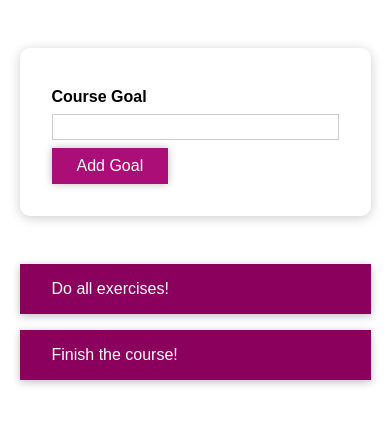
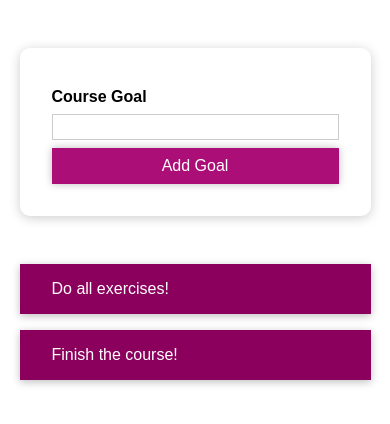
Before and after one commit to tmps880305/my-second-react-app, a React (Create React App) app: page / in a window 390 px wide. Shown: the top 424 px of the page. Built offline with nearby package versions, Linux system fonts and the light colour scheme.

Commit message:
Section 6-78: Media Query using Styled-Components
responsive with screen size

```diff
--- a/src/components/CourseGoals/CourseInput/CourseInput.js
+++ b/src/components/CourseGoals/CourseInput/CourseInput.js
@@ -2,7 +2,6 @@ import React, {useState} from 'react';
 
 import styled from 'styled-components';
 import Button from '../../UI/Button/Button';
-import './CourseInput.css';
 
 const FormControl = styled.div`
     margin: 0.5rem 0;
--- a/src/components/UI/Button/Button.js
+++ b/src/components/UI/Button/Button.js
@@ -1,9 +1,7 @@
-// import React from 'react';
 import styled from 'styled-components'
 
-// import './Button.css';
-
 const Button = styled.button`
+    width: 100%;
     font: inherit;
     padding: 0.5rem 1.5rem;
     border: 1px solid #8b005d;
@@ -12,6 +10,9 @@ const Button = styled.button`
     box-shadow: 0 0 4px rgba(0, 0, 0, 0.26);
     cursor: pointer;
 
+    @media (min-width: 768px){
+      width: auto;
+    }
 
     &:focus {
       outline: none;
@@ -26,12 +27,5 @@ const Button = styled.button`
 
 `;
 
-// const Button = props => {
-//   return (
-//     <button type={props.type} className="button" onClick={props.onClick}>
-//       {props.children}
-//     </button>
-//   );
-// };
 
 export default Button;
```
